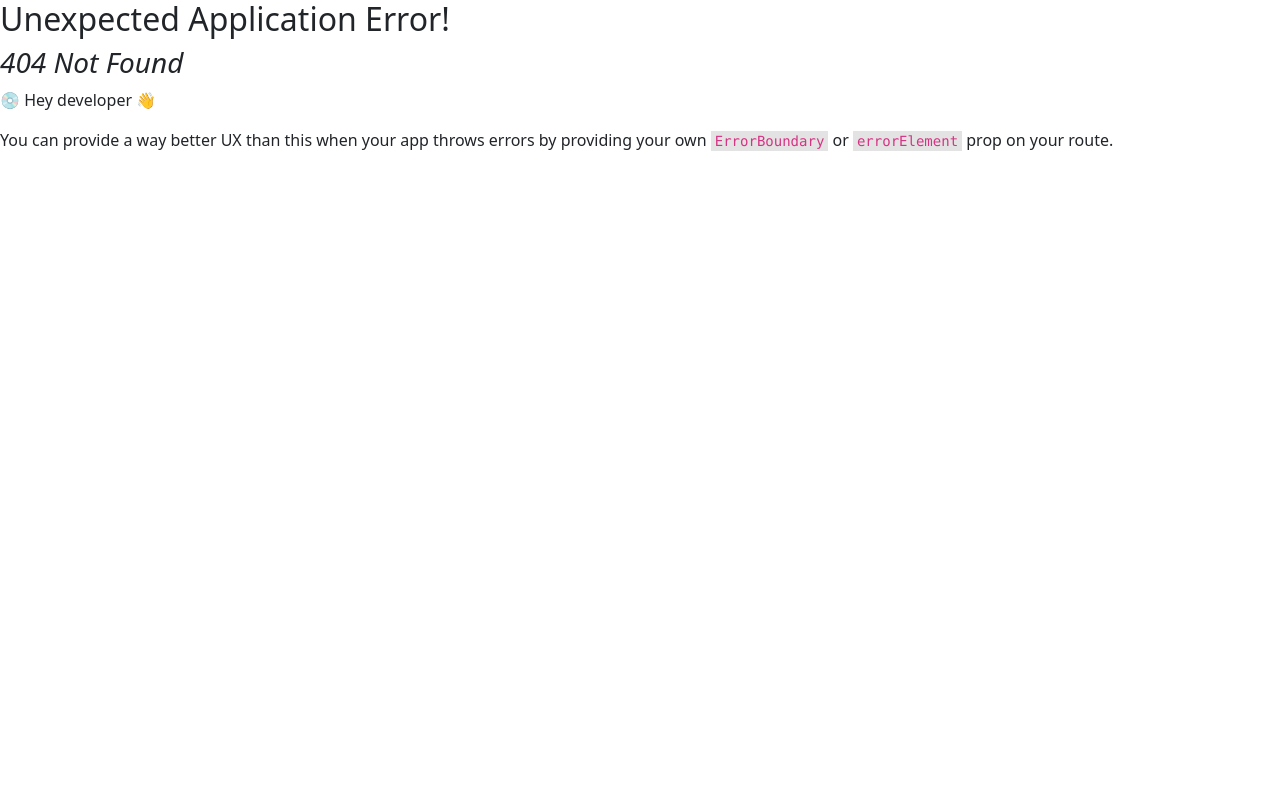
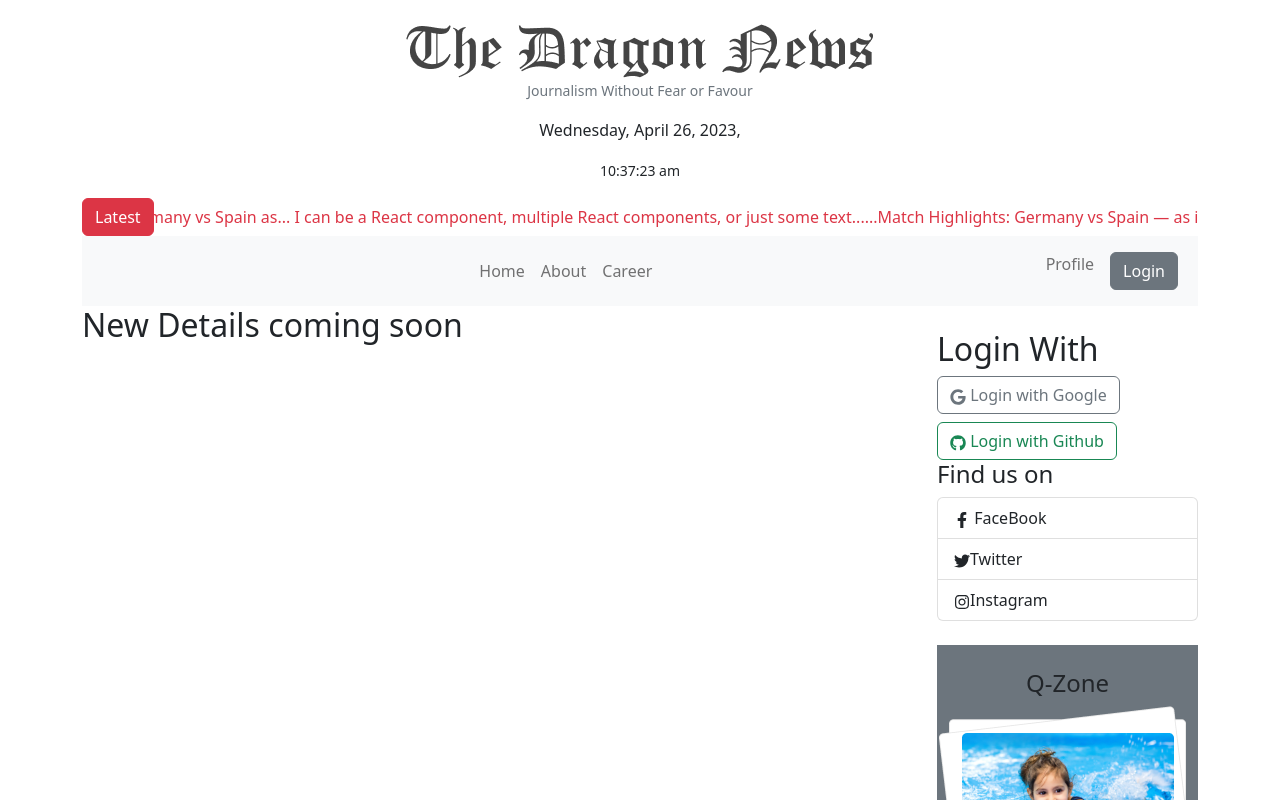
Before and after one commit to AkhiSharmin/news-dragon-client, a React (Vite) app: page /news/1 in a window 1280 px wide. Before the commit this address had no page. Shown: the top 800 px of the page. Built offline with nearby package versions, Linux system fonts and the light colour scheme.

Commit message:
adding newscard

```diff
--- /dev/null
+++ b/src/layout/NewsLayout.jsx
@@ -0,0 +1,30 @@
+import React from 'react';
+import Header from '../pages/Shared/Header/Header';
+import Footer from '../pages/Shared/Footer/Footer';
+import { Container } from 'react-bootstrap';
+import Row from 'react-bootstrap/Row';
+import Col from 'react-bootstrap/Col';
+import LeftNav from '../pages/Shared/LeftNav/LeftNav';
+import RightNav from '../pages/Shared/RightNav/RightNav';
+import { Outlet } from 'react-router-dom';
+
+const NewsLayout = () => {
+    return (
+        <div>
+             <Header></Header>
+            <Container>
+                <Row>
+                    <Col lg={9} sm>
+                            <Outlet></Outlet>
+                    </Col>
+                    <Col lg={3} sm>
+                        <RightNav></RightNav>
+                    </Col>
+                </Row>
+            </Container>
+            <Footer></Footer>
+        </div>
+    );
+};
+
+export default NewsLayout;
--- a/src/pages/Home/Category/Category.jsx
+++ b/src/pages/Home/Category/Category.jsx
@@ -1,13 +1,21 @@
 import React from 'react';
-import {useParams} from 'react-router-dom';
+import { useParams, useLoaderData } from 'react-router-dom';
+import NewsCard from '../NewsCard/NewsCard';
 
 const Category = () => {
 
     const {id} = useParams();
+    const categoryNews = useLoaderData();
 
     return (
         <div>
-            <h2>This is a Category: {id}</h2>
+            <h2>This Category News: {categoryNews.length}</h2>
+            {
+                categoryNews.map(news => <NewsCard
+                key={news_id}
+                news={news}
+                ></NewsCard>)
+            }
         </div>
     );
 };
--- /dev/null
+++ b/src/pages/Home/NewsCard/NewsCard.jsx
@@ -0,0 +1,22 @@
+import React from 'react';
+import Card from 'react-bootstrap/Card';
+
+const NewsCard = ({news}) => {
+
+    const {_id, title, details,} = news;
+
+    return (
+        <Card className="text-center">
+      <Card.Header>Featured</Card.Header>
+      <Card.Body>
+        <Card.Title>Special title treatment</Card.Title>
+        <Card.Text>
+          With supporting text below as a natural lead-in to additional content.
+        </Card.Text>
+      </Card.Body>
+      <Card.Footer className="text-muted">2 days ago</Card.Footer>
+    </Card>
+    );
+};
+
+export default NewsCard;
--- /dev/null
+++ b/src/pages/News/News/News.jsx
@@ -0,0 +1,11 @@
+import React from 'react';
+
+const News = () => {
+    return (
+        <div>
+            <h2>New Details coming soon</h2>
+        </div>
+    );
+};
+
+export default News;
--- a/src/routes/AllRoutes.jsx
+++ b/src/routes/AllRoutes.jsx
@@ -2,6 +2,8 @@ import { createBrowserRouter } from "react-router-dom";
 import Main from "../layout/Main";
 import Home from "../pages/Home/Home/Home";
 import Category from "../pages/Home/Category/Category";
+import NewsLayout from "../layout/NewsLayout";
+import News from "../pages/News/News/News";
 
 
 const router = createBrowserRouter([
@@ -15,9 +17,20 @@ const router = createBrowserRouter([
             },
             {
                 path: '/category/:id',
-                element: <Category></Category>
+                element: <Category></Category>,
+                loader: ({params}) => fetch(`http://localhost:5000/categories/${params.id}`)
             }
         ]
+    },
+    {
+       path: '/news',
+       element:  <NewsLayout></NewsLayout>,
+       children: [
+            {
+                path: ':id',
+                element: <News></News>
+            }
+       ]
     }
 ])
 
```
